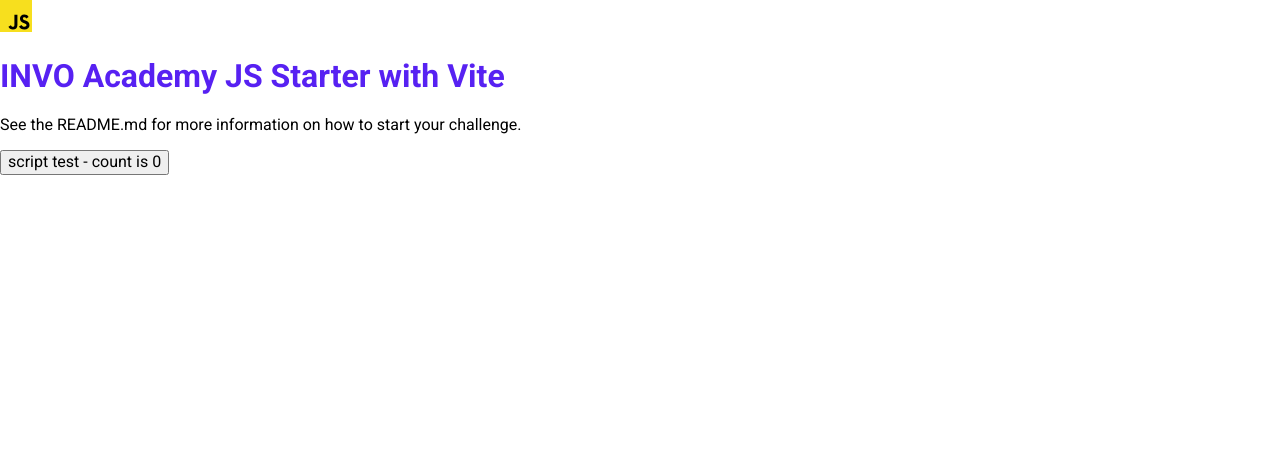
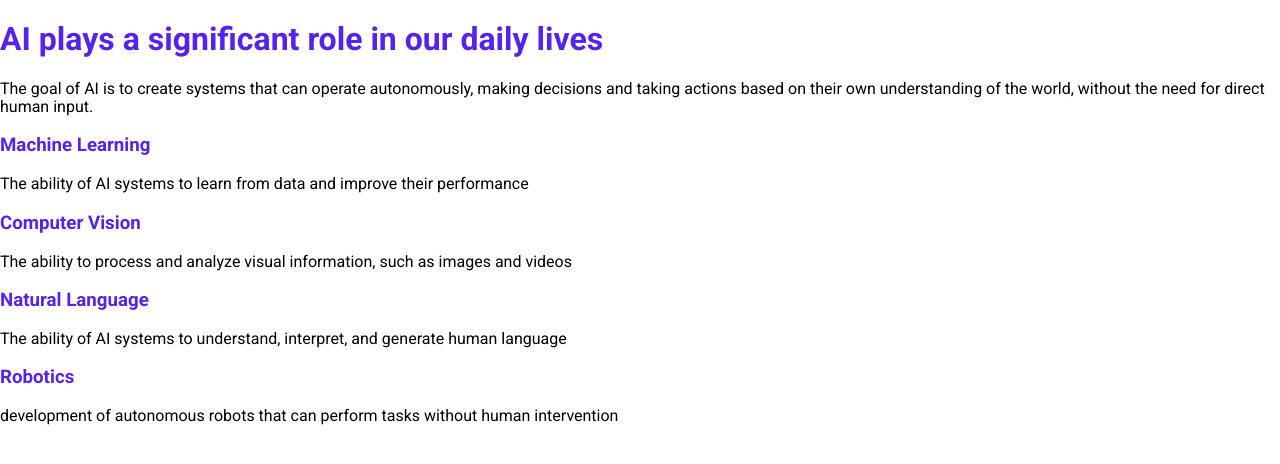
Before and after one commit to SebastianCieslik/Starter-code, a website built with Vite: page index.html in a window 1280 px wide. Built offline with nearby package versions, Linux system fonts and the light colour scheme.

Commit message:
Update index.html

```diff
--- a/index.html
+++ b/index.html
@@ -1,6 +1,5 @@
 <!DOCTYPE html>
 <html lang="en">
-
   <head>
     <meta charset="UTF-8" />
     <link rel="icon" type="image/svg+xml" href="/vite.svg" />
@@ -12,20 +11,54 @@
 
   <body>
     <div id="home-page">
-    <div>
-      <img src="/assets/images/javascript.svg" class="logo vanilla" alt="JavaScript logo" />
-      <h1>INVO Academy JS Starter with Vite</h1>
+      <div class="left">
+        <h1>AI plays a significant role in our daily lives</h1>
         <p>
-        See the README.md for more information on how to start your challenge.
+          The goal of AI is to create systems that can operate autonomously,
+          making decisions and taking actions based on their own understanding
+          of the world, without the need for direct human input.
         </p>
-      <div class="card">
-        <button id="counter" type="button"></button>
+        <div class="right">
+          <div class="row">
+            <div class="section">
+              <h3>Machine Learning</h3>
+              <p>
+                The ability of AI systems to learn from data and improve their
+                performance
+              </p>
+            </div>
+            <div class="section">
+              <h3>Computer Vision</h3>
+              <p>
+                The ability to process and analyze visual information, such as
+                images and videos
+              </p>
+            </div>
+          </div>
+          <div class="row">
+            <div class="section">
+              <h3>Natural Language</h3>
+              <p>
+                The ability of AI systems to understand, interpret, and generate
+                human language
+              </p>
+            </div>
+            <div class="section">
+              <h3>Robotics</h3>
+              <p>
+                development of autonomous robots that can perform tasks without
+                human intervention
+              </p>
+            </div>
+          </div>
         </div>
       </div>
     </div>
 
     <script type="module" src="/src/global-scripts/main.js"></script>
-  <script type="module" src="/src/pages/home-page/scripts/home-page.js"></script>
+    <script
+      type="module"
+      src="/src/pages/home-page/scripts/home-page.js"
+    ></script>
   </body>
-
 </html>
```
Lines whose indentation alone changed are shown as unchanged.
